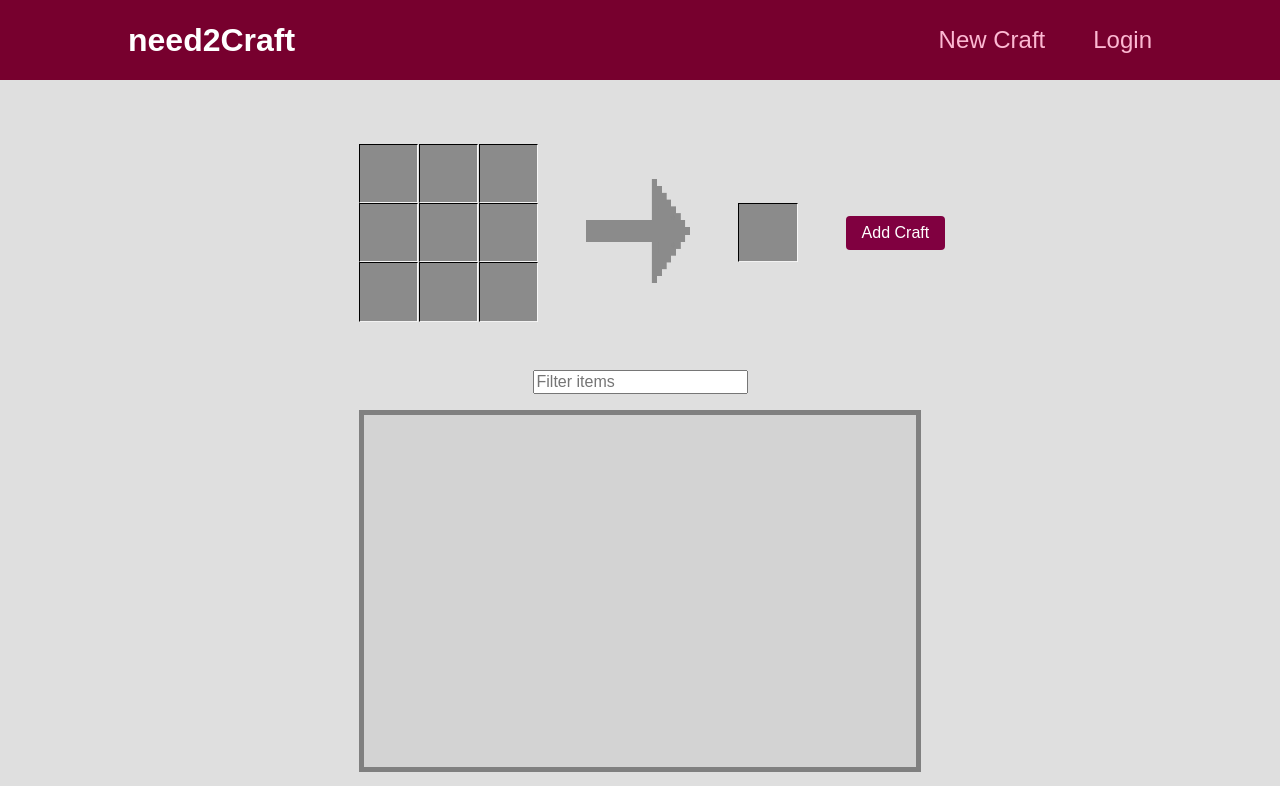
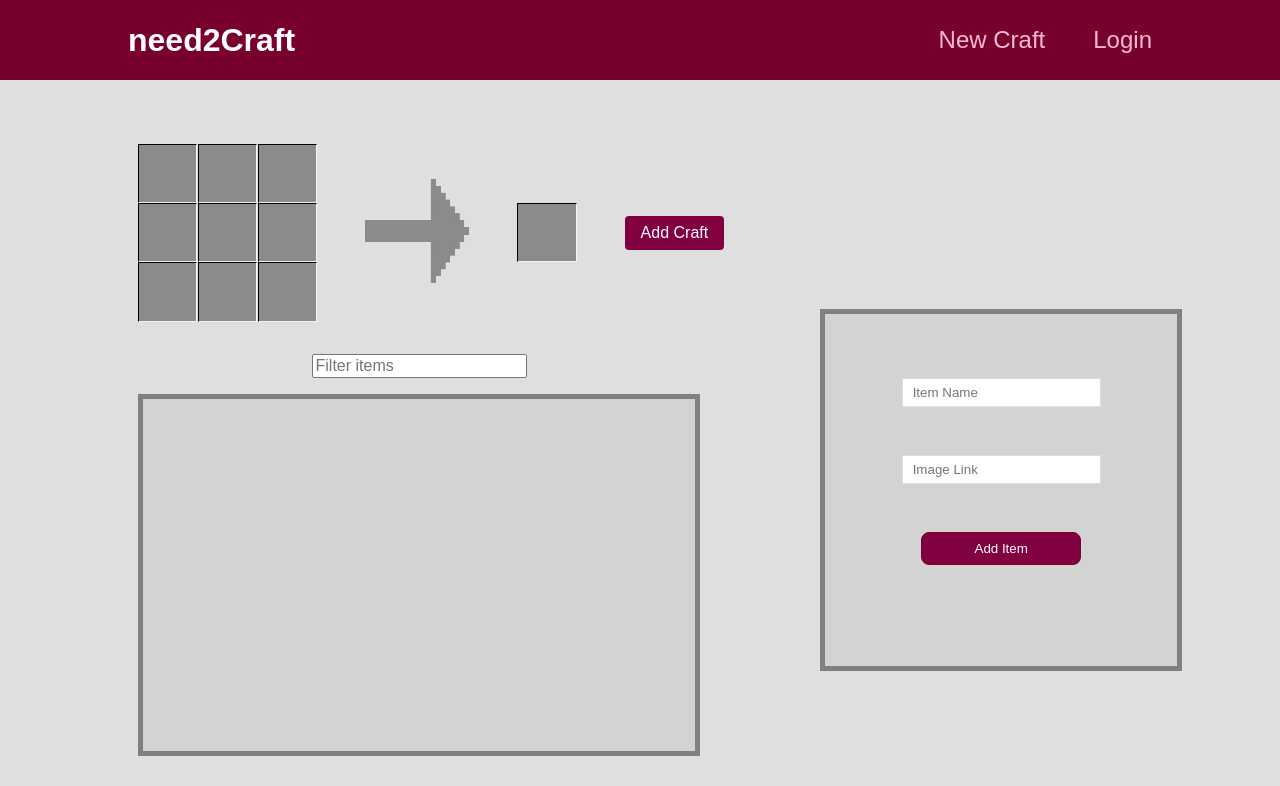
Before and after one commit to noclone/need2craft, a React (Create React App) app: page /newCraft in a window 1280 px wide. Shown: the top 786 px of the page. Built offline with nearby package versions, Linux system fonts and the light colour scheme; no server answers.

Commit message:
newcraft restyled

```diff
--- a/src/components/NewItem.module.css
+++ b/src/components/NewItem.module.css
@@ -1,17 +1,19 @@
 .form {
-  max-width: 75%;
-  margin-top: 2rem;
+  max-width: 20rem;
+  height: 20rem;
+  margin-top: 50%;
   text-align: center;
   border: 5px solid gray;
   background-color: lightgray;
   padding: 1rem;
 }
 
-form > *:not(:last-child) {
-  margin-right: 1.5rem;
+form > input:first-child {
+  margin-top: 3rem;
 }
 
 .form input {
+  margin-top: 3rem;
   padding: 6px 10px;
   border: 1px solid #ddd;
 }
@@ -24,6 +26,7 @@ form > *:not(:last-child) {
     padding: 8px;
     border-radius: 8px;
     cursor: pointer;
+    margin-top: 3rem;
   }
 
 .form button:hover {
--- a/src/components/pages/NewCraftPage.js
+++ b/src/components/pages/NewCraftPage.js
@@ -1,20 +1,24 @@
 import ItemsList from "../ItemsList";
-import NewItem from "../NewItem"
-import Craft from "../Craft"
+import NewItem from "../NewItem";
+import Craft from "../Craft";
 
 import { DndProvider } from "react-dnd";
 import { HTML5Backend } from "react-dnd-html5-backend";
 
-function NewCraftPage(props){
-    return (
+function NewCraftPage(props) {
+  return (
     <DndProvider backend={HTML5Backend}>
-        <div className="craftOverlay">
-          <Craft loggedIn={props.loggedIn}/>
-          <ItemsList loggedIn={props.loggedIn}/>
-          <NewItem loggedIn={props.loggedIn}/>
+      <div className="craftOverlay">
+        <div>
+          <Craft loggedIn={props.loggedIn} />
+          <ItemsList loggedIn={props.loggedIn} />
         </div>
+        <div>
+          <NewItem loggedIn={props.loggedIn} />
+        </div>
+      </div>
     </DndProvider>
-    );
+  );
 }
 
 export default NewCraftPage;
--- a/src/index.css
+++ b/src/index.css
@@ -7,8 +7,9 @@ body {
 .craftOverlay {
   margin-top: 3rem;
   display: flex;
-  flex-direction: column;
-  align-items: center;
+  flex-direction: row;
+  justify-content: center;
+  gap: 5rem;
 }
 
 .not_found {
```
